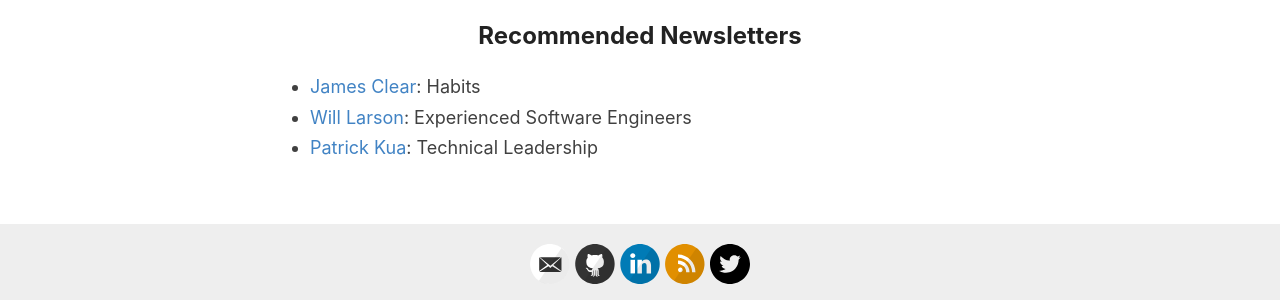
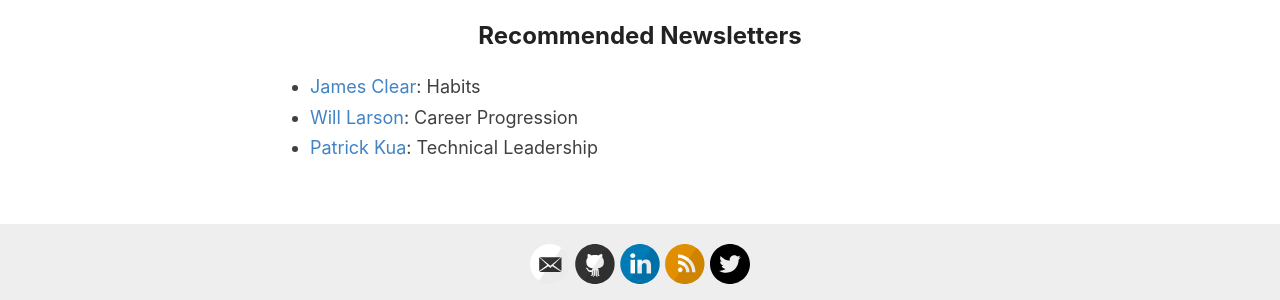
Before and after one commit to elfrank/elfrank.github.io, a Jekyll site: the page built from _pages/resources.md, in a window 1280 px wide. Shown: the part 730-1030 px from the top of the page. Built offline with Jekyll 4.4.1, drawn with Linux system fonts in a browser that asks for light colours.

Commit message:
update Will's Larson blog topic

```diff
--- a/_pages/resources.md
+++ b/_pages/resources.md
@@ -26,5 +26,5 @@ permalink: /resources/
 ## Recommended Newsletters
 
 * [James Clear](https://jamesclear.com/): Habits
-* [Will Larson](https://lethain.com/): Experienced Software Engineers
+* [Will Larson](https://lethain.com/): Career Progression
 * [Patrick Kua](https://www.patkua.com/): Technical Leadership
```
